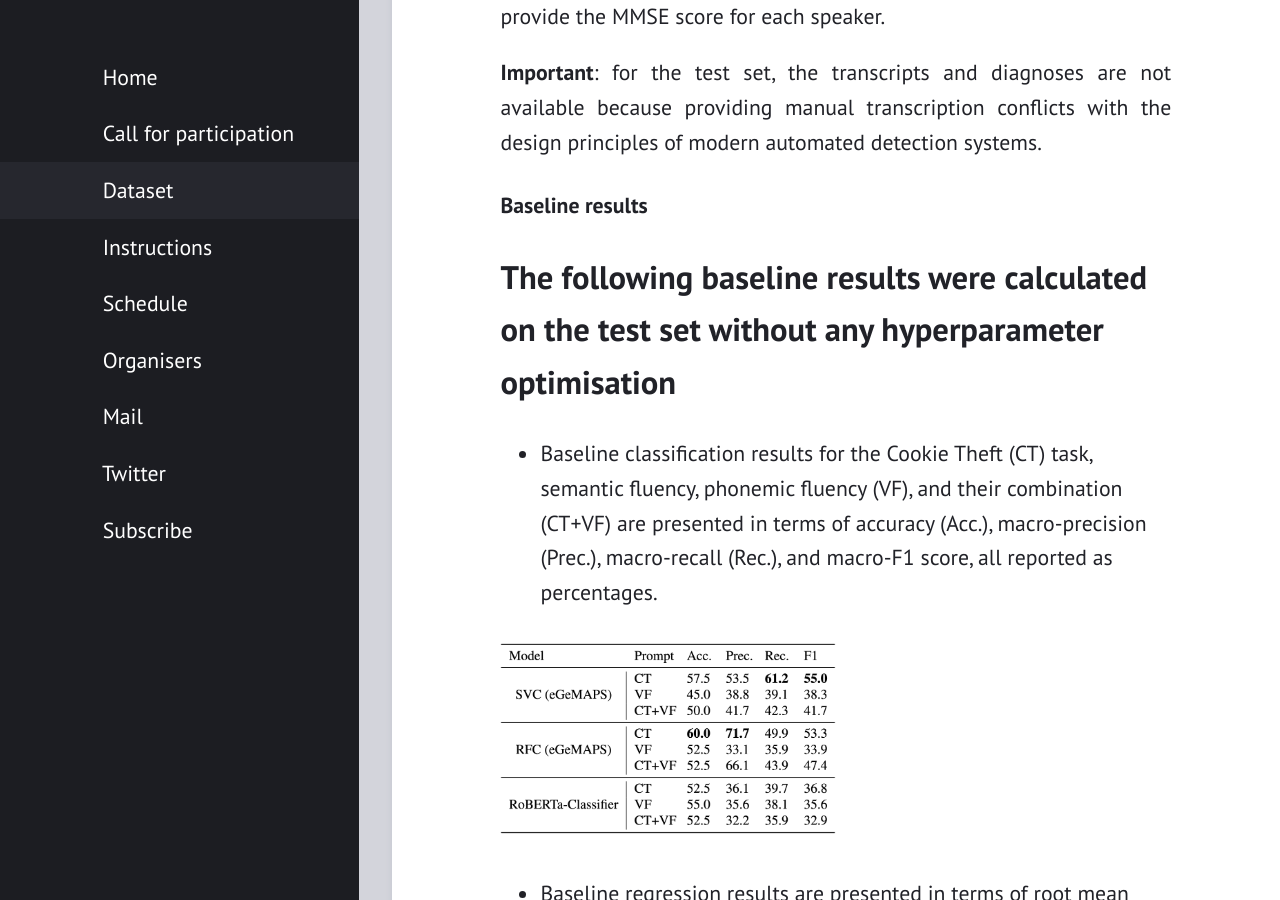
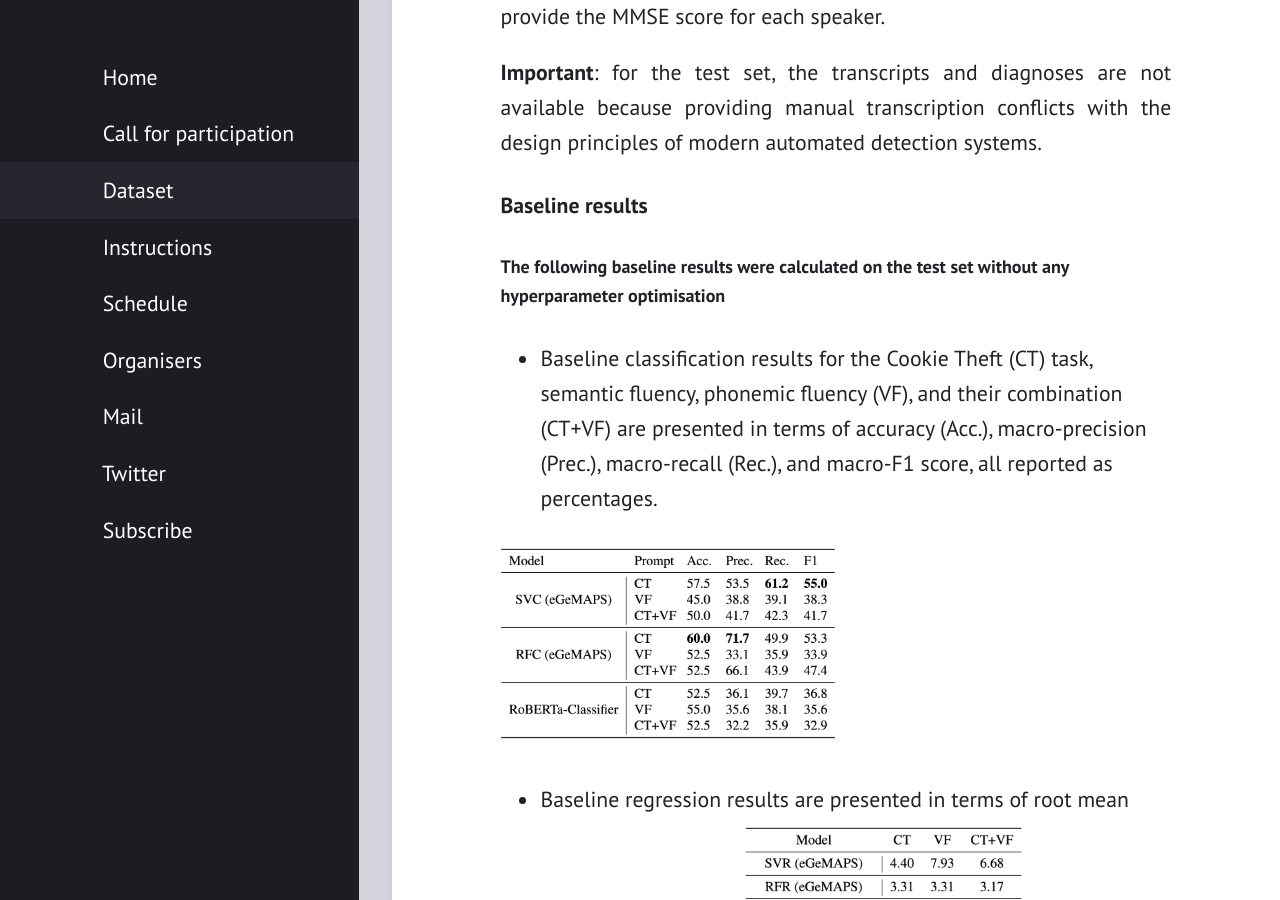
Before and after one commit to processchallenge/processchallenge.github.io, a Jekyll site: the page built from dataset.md, in a window 1280 px wide and 900 px high, scrolled down 2612 px. Built offline with Jekyll 4.4.1, drawn with Linux system fonts in a browser that asks for light colours.

```diff
--- a/dataset.md
+++ b/dataset.md
@@ -28,7 +28,7 @@ The training and development sets consist of audio recordings and corresponding
 **Important**: for the test set, the transcripts and diagnoses are not available because providing manual transcription conflicts with the design principles of modern automated detection systems.
 
 #### Baseline results
-# The following baseline results were calculated on the test set without any hyperparameter optimisation
+##### The following baseline results were calculated on the test set without any hyperparameter optimisation
 * Baseline classification results for the Cookie Theft (CT) task, semantic fluency, phonemic fluency (VF), and their combination (CT+VF) are presented in terms of accuracy (Acc.), macro-precision (Prec.), macro-recall (Rec.), and macro-F1 score, all reported as percentages.
 
 <img src="/Results-cls.png" alt="Classification results" width="50%" height="50%"/>
```
